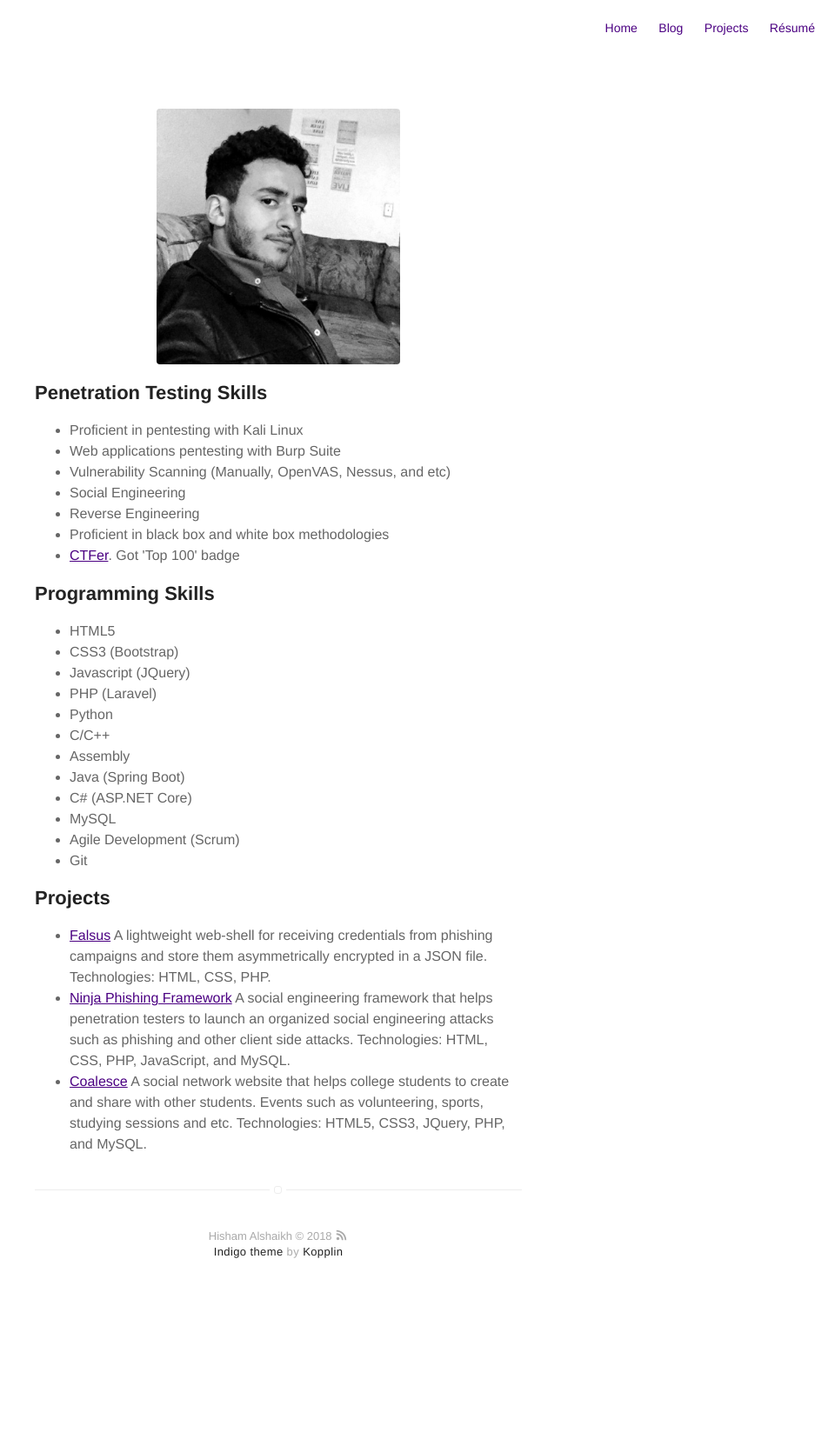
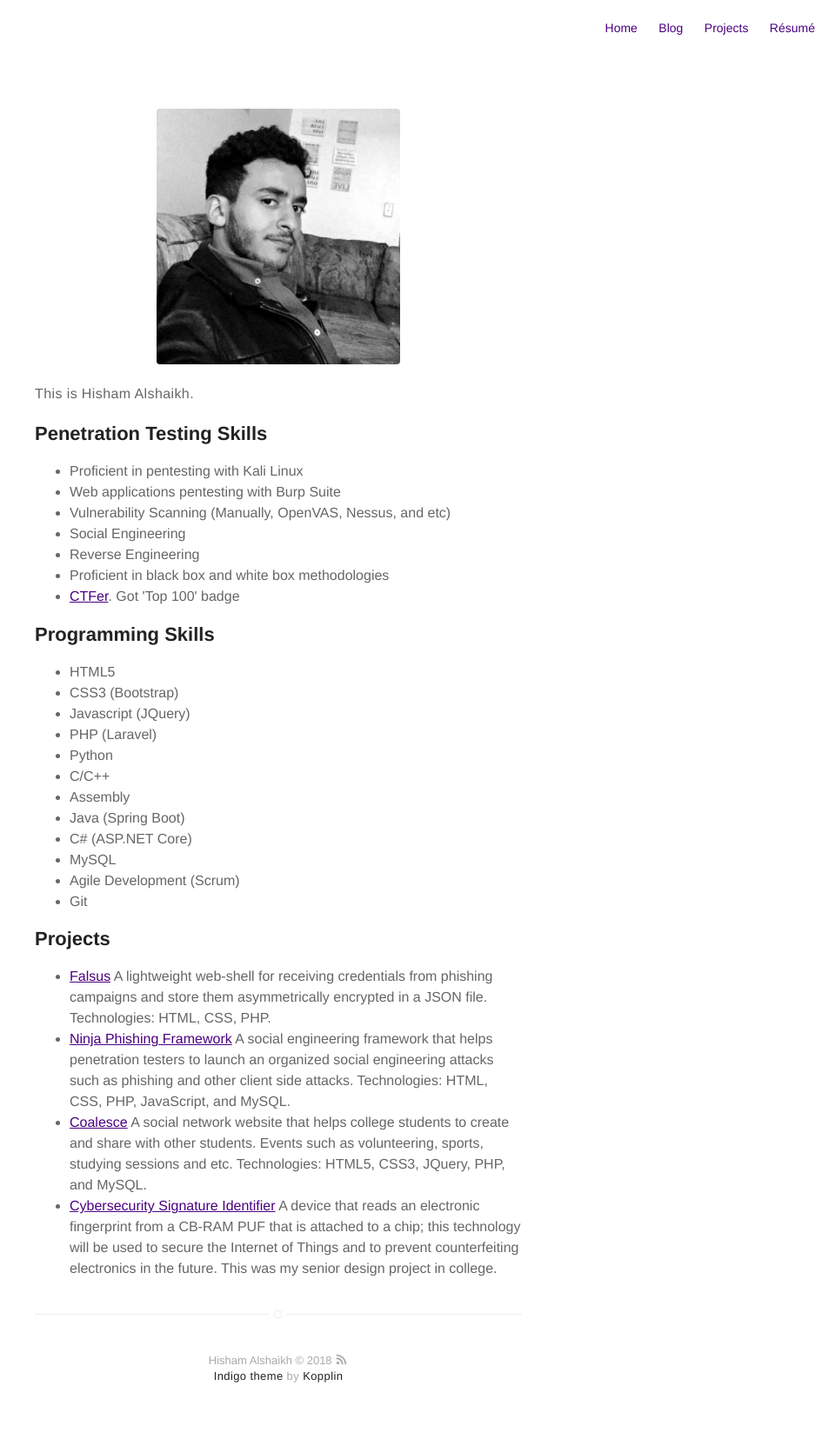
Before and after one commit to h15h4m/h15h4m.github.io, a Jekyll site: the page built from about.md, in a window 1280 px wide. Shown: the whole page at 87% size, without its empty margins (320-1280 px from the left). Built offline with Jekyll 4.4.1, drawn with Linux system fonts in a browser that asks for light colours; before the commit the page ends 1511 px from its top, so only the background shows below that.

Commit message:
Update about.md

```diff
--- a/about.md
+++ b/about.md
@@ -4,7 +4,7 @@ layout: page
 ---
 ![Profile Image]({{ site.url }}/{{ site.picture }})
 
-<p></p>
+<p>This is Hisham Alshaikh. </p>
 
 
 <h2>Penetration Testing Skills</h2>
@@ -38,10 +38,9 @@ layout: page
 <h2>Projects</h2>
 
 <ul>
-	<li><a href="#">Falsus</a> A lightweight web-shell for receiving credentials from phishing campaigns and store them asymmetrically encrypted in a JSON file. Technologies: HTML, CSS, PHP.
-</li>
-	<li><a href="http://resources.infosecinstitute.com/social-engineering-toolkits">Ninja Phishing Framework</a> A social engineering framework that helps penetration testers to launch an organized social engineering attacks such    as phishing and other client side attacks. Technologies: HTML, CSS, PHP, JavaScript, and MySQL.
-</li>
-	<li><a href="https://github.com/">Coalesce</a> A social network website that helps college students to create and share with other students. Events such as volunteering, sports, studying sessions and etc. Technologies: HTML5, CSS3, JQuery, PHP, and MySQL.
-</li>
+	<li><a href="#">Falsus</a> A lightweight web-shell for receiving credentials from phishing campaigns and store them asymmetrically encrypted in a JSON file. Technologies: HTML, CSS, PHP.</li>
+	<li><a href="http://resources.infosecinstitute.com/social-engineering-toolkits">Ninja Phishing Framework</a> A social engineering framework that helps penetration testers to launch an organized social engineering attacks such    as phishing and other client side attacks. Technologies: HTML, CSS, PHP, JavaScript, and MySQL.</li>
+	<li><a href="https://github.com/">Coalesce</a> A social network website that helps college students to create and share with other students. Events such as volunteering, sports, studying sessions and etc. Technologies: HTML5, CSS3, JQuery, PHP, and MySQL.</li>
+
+	<li><a href="#">Cybersecurity Signature Identifier</a> A device that reads an electronic fingerprint from a CB-RAM PUF that is attached to a chip; this technology will be used to secure the Internet of Things and to prevent counterfeiting electronics in the future. This was my senior design project in college.</li>
 </ul>
```
